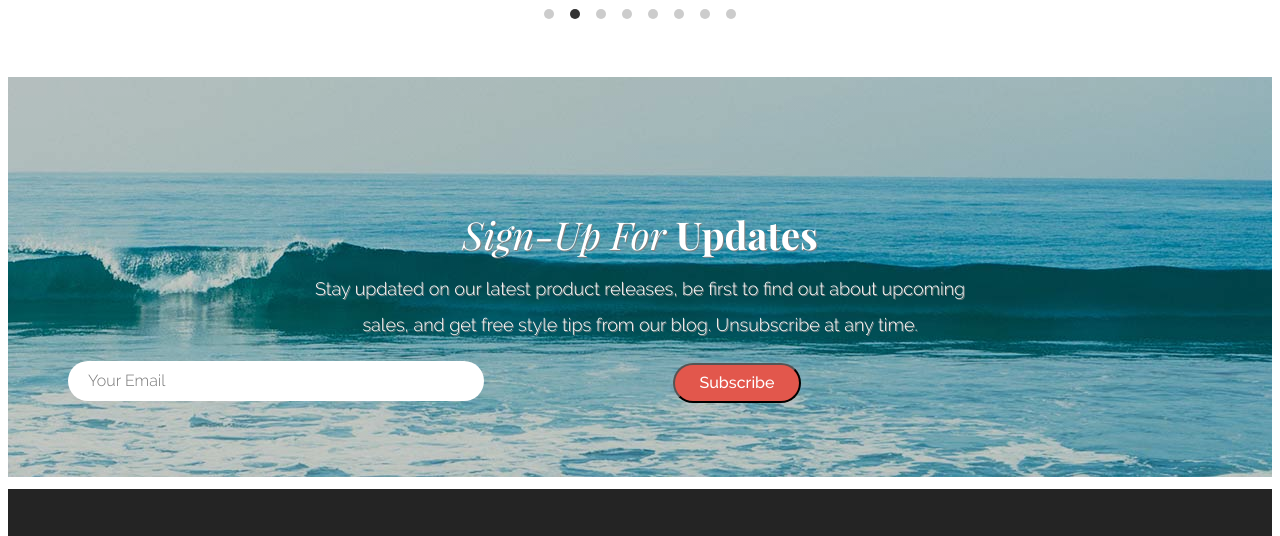
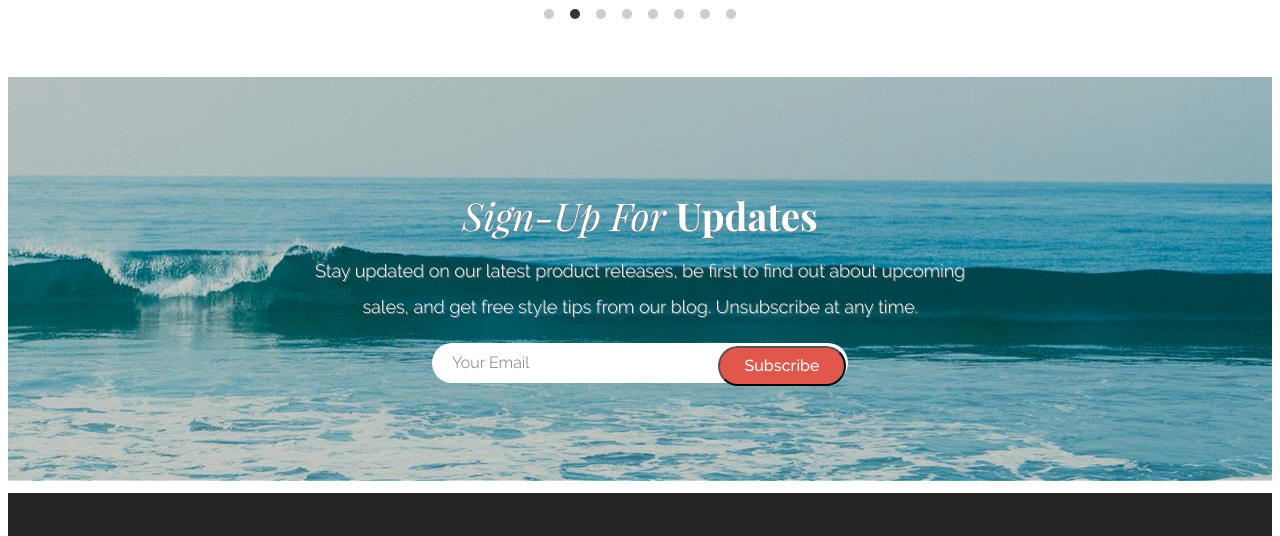
Before and after one commit to arielkewladret/aloha, a plain HTML site: page index.html in a window 1280 px wide. Shown: the part 2095-2631 px from the top of the page. Drawn offline with nearby package versions, Linux system fonts and the light colour scheme.

Commit message:
button-fix

```diff
--- a/css/style.css
+++ b/css/style.css
@@ -431,7 +431,7 @@ button {
   left: 3.5em;
   height: 5vh;
   margin: -1px;
-  transform: translateX(41px) translateY(3px);
+  transform: translateX(86px) translateY(-36px);
 
 
 }
@@ -444,7 +444,7 @@ input#your-email {
   height: 2vh;
   font-family: "Raleway", serif;
   font-size: 16px;
-  position: absolute;
+  position: relative;
   padding: 20px;
   font-weight: 300;
   max-width: 100%;
```
